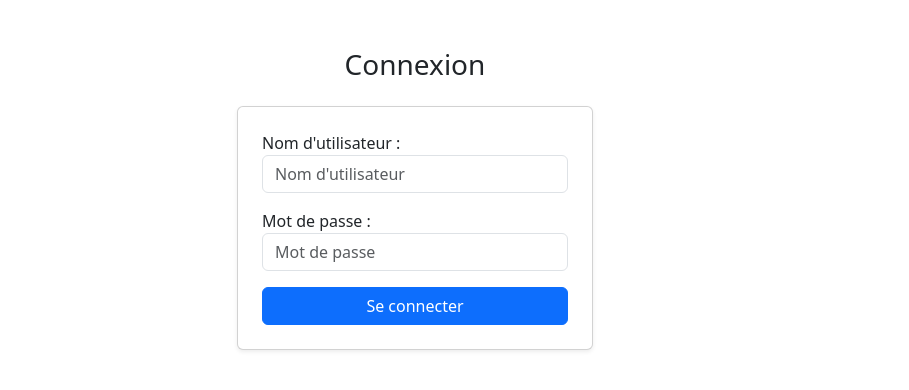
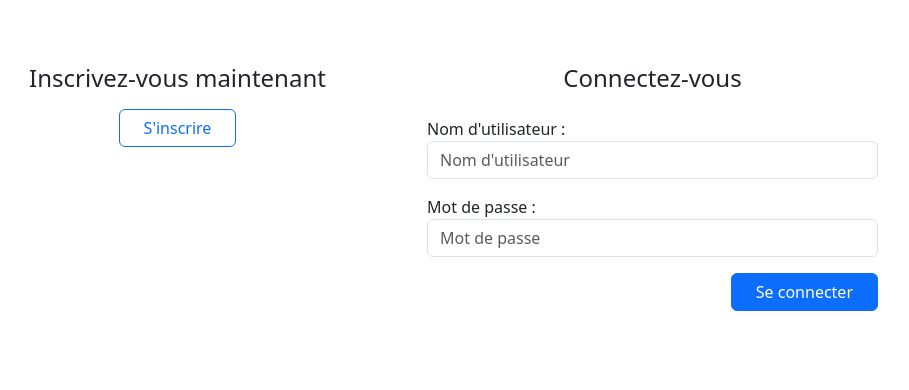
Before and after one commit to Aurelien7777/D-veloppez-une-application-Web-en-utilisant-Django, a Django app: page /login/ in a window 1280 px wide. Shown: the part 24-414 px from the top of the page, without its empty margins (225-1134 px from the left). Run offline with Django 5.2, Linux system fonts and the light colour scheme.

Commit message:
Modification de la page login pour correspondre au wireframe

```diff
--- a/LITrevu/users/forms.py
+++ b/LITrevu/users/forms.py
@@ -59,24 +59,18 @@ class CustomUserCreationForm(UserCreationForm):
 
 
 class LoginForm(forms.Form):
-    """
-    Formulaire de connexion.
-    On utilise forms.Form (et non ModelForm),
-    car on ne crée pas d'utilisateur ici.
-    """
-
     username = forms.CharField(
         label="Nom d'utilisateur",
         widget=forms.TextInput(attrs={
             "class": "form-control",
-            "placeholder": "Nom d'utilisateur"
-        })
+            "placeholder": "Nom d'utilisateur",
+        }),
     )
 
     password = forms.CharField(
         label="Mot de passe",
         widget=forms.PasswordInput(attrs={
             "class": "form-control",
-            "placeholder": "Mot de passe"
-        })
+            "placeholder": "Mot de passe",
+        }),
     )
--- a/LITrevu/users/templates/users/login.html
+++ b/LITrevu/users/templates/users/login.html
@@ -1,39 +1,52 @@
 {% extends "base.html" %}
-
 {% block content %}
 
 <div class="container py-5">
   <div class="row justify-content-center">
-    <div class="col-12 col-md-6 col-lg-4">
+    <div class="col-12 col-lg-10">
 
-      <h1 class="h3 text-center mb-4">Connexion</h1>
+      <div class="row g-4 align-items-start">
 
-      <form method="post" class="card p-4 shadow-sm">
+        <!-- Colonne gauche : inscription -->
+        <div class="col-12 col-md-6">
+          <div class="text-center mt-3">
+            <h2 class="h4 mb-3">Inscrivez-vous maintenant</h2>
+            <a href="{% url 'signup' %}" class="btn btn-outline-primary px-4">S'inscrire</a>
+          </div>
+        </div>
+
+        <!-- Colonne droite : connexion -->
+        <div class="col-12 col-md-6">
+          <div class="text-center mt-3">
+            <h1 class="h4 mb-4">Connectez-vous</h1>
+          </div>
+
+          <form method="post" class="d-grid gap-3">
             {% csrf_token %}
 
-        {{ form.non_field_errors }}
+            {% if error %}
+              <div class="alert alert-danger py-2 mb-0">{{ error }}</div>
+            {% endif %}
 
-        <div class="mb-3">
+            <div>
               {{ form.username.label_tag }}
               {{ form.username }}
+              <div class="text-danger small">{{ form.username.errors }}</div>
             </div>
 
-        <div class="mb-3">
+            <div>
               {{ form.password.label_tag }}
               {{ form.password }}
+              <div class="text-danger small">{{ form.password.errors }}</div>
             </div>
 
-        {% if error %}
-          <div class="text-danger mb-2">
-            {{ error }}
+            <div class="d-flex justify-content-end">
+              <button type="submit" class="btn btn-primary px-4">Se connecter</button>
             </div>
-        {% endif %}
+          </form>
+        </div>
 
-        <button type="submit" class="btn btn-primary w-100">
-          Se connecter
-        </button>
-
-      </form>
+      </div>
 
     </div>
   </div>
--- a/LITrevu/users/views.py
+++ b/LITrevu/users/views.py
@@ -53,12 +53,13 @@ def signup(request):
 
 
 def login_view(request):
+    if request.user.is_authenticated:
+        return redirect("feed")
 
     if request.method == "POST":
         form = LoginForm(request.POST)
 
         if form.is_valid():
-
             username = form.cleaned_data["username"]
             password = form.cleaned_data["password"]
 
@@ -68,16 +69,12 @@ def login_view(request):
                 login(request, user)
                 return redirect("feed")
 
-            return render(request, "users/login.html", {
-                "form": form,
-                "error": "Identifiants invalides"
-            })
+            return render(request, "users/login.html", {"form": form, "error": "Identifiants invalides."})
 
     else:
         form = LoginForm()
 
     return render(request, "users/login.html", {"form": form})
-
 
 def logout_view(request):
     """
```
Lines whose indentation alone changed are shown as unchanged.
